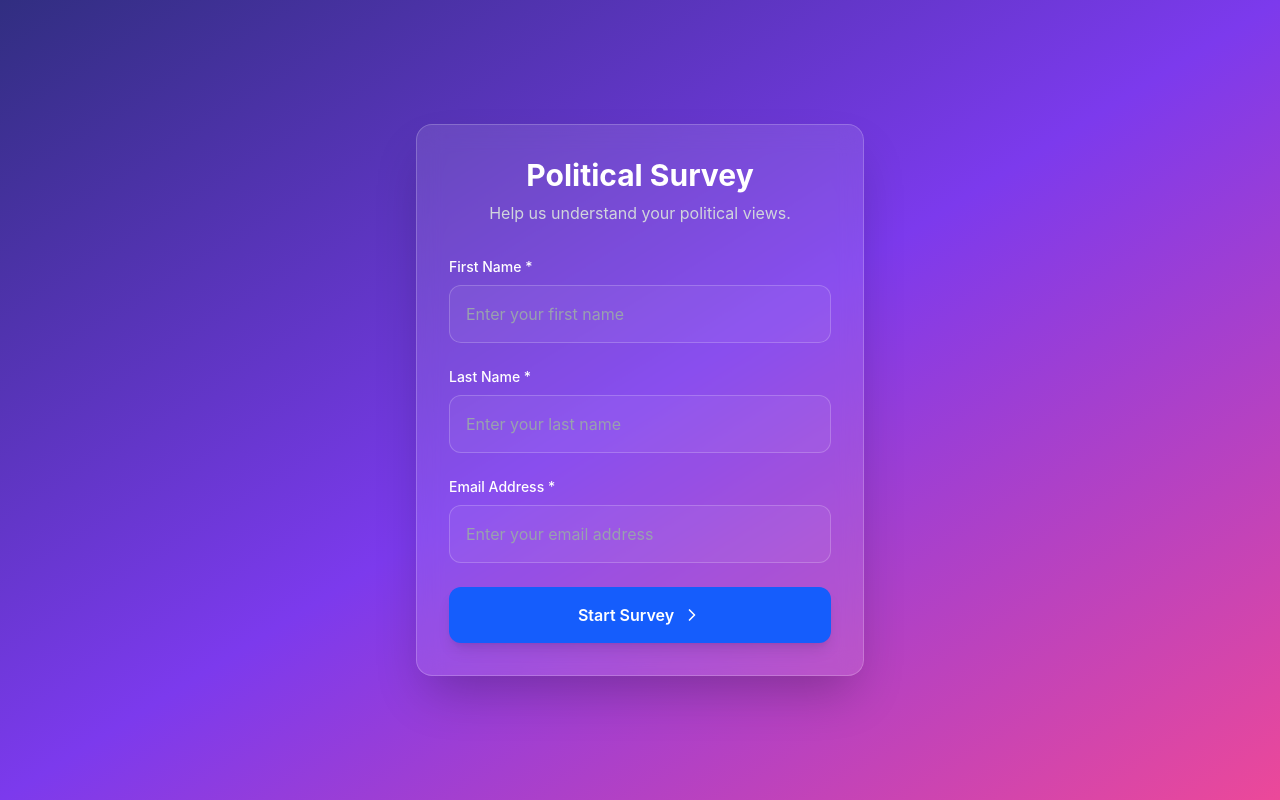
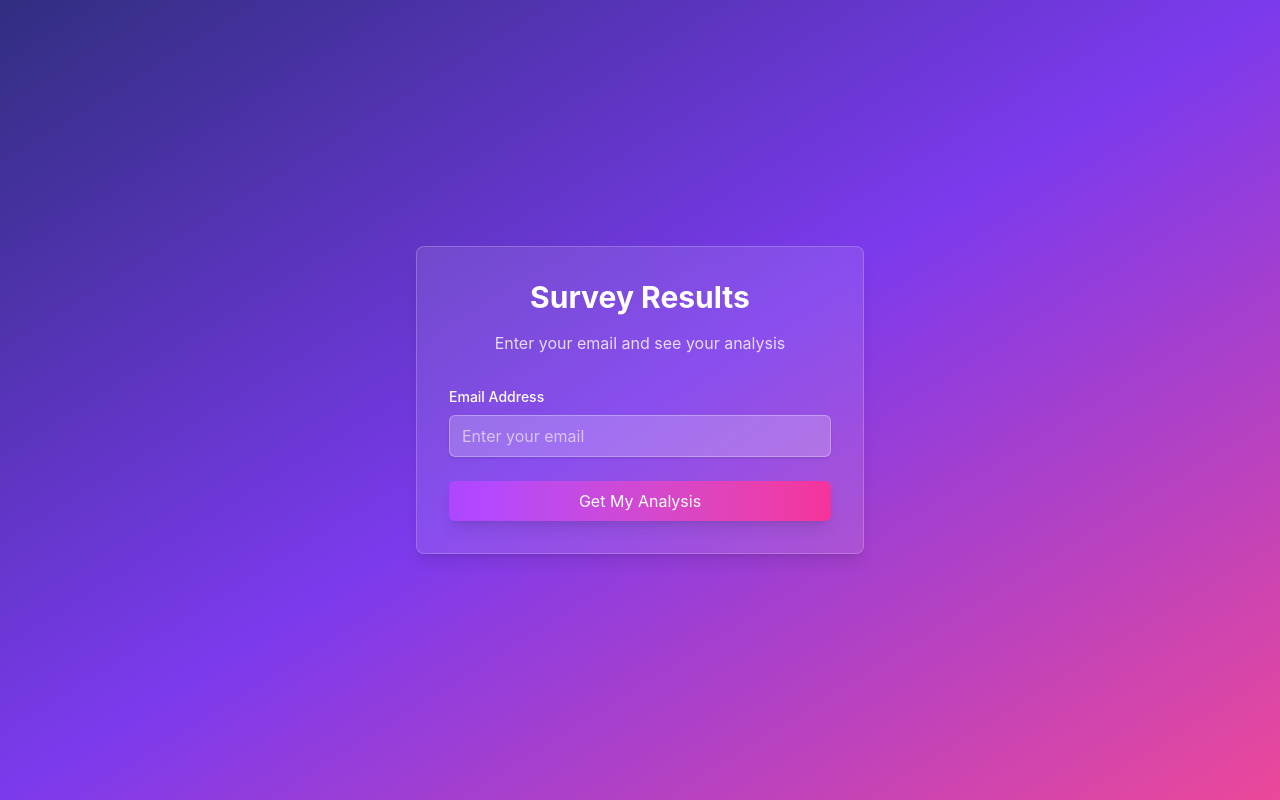
Before and after one commit to jackfan108/survey, a React (Vite) app: page /results in a window 1280 px wide. Built offline with nearby package versions, Linux system fonts and the light colour scheme; no server answers; the database is empty.

Commit message:
add results page

```diff
--- a/package.json
+++ b/package.json
@@ -18,6 +18,7 @@
     "postcss": "^8.5.6",
     "react": "^18.3.1",
     "react-dom": "^18.3.1",
+    "react-router-dom": "^6.30.1",
     "tailwindcss": "^4.1.11"
   },
   "devDependencies": {
--- a/src/App.tsx
+++ b/src/App.tsx
@@ -1,8 +1,10 @@
 import { useState, useEffect } from 'react';
+import { BrowserRouter as Router, Routes, Route } from 'react-router-dom';
 import { supabase } from './lib/supabase';
 import { UserInfoForm } from './components/UserInfoForm';
 import { SurveyQuestion } from './components/SurveyQuestion';
 import { CompletionScreen } from './components/CompletionScreen';
+import ResultsPage from './components/ResultsPage';
 
 interface UserInfo {
   firstName: string;
@@ -61,7 +63,6 @@ const SurveyApp = () => {
   };
 
   const handleUserInfoSubmit = () => {
-    // Just move to survey step, don't create survey record yet
     setStep('survey');
   };
 
@@ -82,7 +83,6 @@ const SurveyApp = () => {
     if (currentQuestionIndex < questions.length - 1) {
       setCurrentQuestionIndex(currentQuestionIndex + 1);
     } else {
-      // Complete survey - save everything to database
       completeSurvey();
     }
   };
@@ -99,7 +99,6 @@ const SurveyApp = () => {
     try {
       console.log('Creating survey with user info:', userInfo);
 
-      // Create survey record
       const { data: surveyData, error: surveyError } = await supabase
         .from('surveys')
         .insert([{
@@ -119,7 +118,6 @@ const SurveyApp = () => {
       const surveyId = surveyData[0]?.id;
       console.log('Survey created with ID:', surveyId);
 
-      // Save all answers
       const answerInserts = Object.entries(answers).map(([questionId, answer]) => ({
         survey_id: surveyId,
         question_id: parseInt(questionId),
@@ -187,4 +185,15 @@ const SurveyApp = () => {
   );
 };
 
-export default SurveyApp;
+const App = () => {
+  return (
+    <Router>
+      <Routes>
+        <Route path="/" element={<SurveyApp />} />
+        <Route path="/results" element={<ResultsPage />} />
+      </Routes>
+    </Router>
+  );
+};
+
+export default App;
--- /dev/null
+++ b/src/components/ResultsPage.tsx
@@ -0,0 +1,83 @@
+import { useState } from 'react';
+
+const ResultsPage = () => {
+  const [email, setEmail] = useState('');
+  const [isLoading, setIsLoading] = useState(false);
+  const [message, setMessage] = useState('');
+
+  const handleSubmit = async (e: React.FormEvent) => {
+    e.preventDefault();
+
+    if (!email) {
+      setMessage('Please enter your email address');
+      return;
+    }
+
+    // Basic email validation
+    const emailRegex = /^[^\s@]+@[^\s@]+\.[^\s@]+$/;
+    if (!emailRegex.test(email)) {
+      setMessage('Please enter a valid email address');
+      return;
+    }
+
+    setIsLoading(true);
+    setMessage('');
+
+    try {
+      // TODO: Add logic to fetch and display analysis results
+      setMessage('Analysis will be available soon!');
+    } catch (error) {
+      setMessage('An error occurred. Please try again.');
+    } finally {
+      setIsLoading(false);
+    }
+  };
+
+  return (
+    <div className="h-full w-full flex items-center justify-center p-4 sm:p-6 md:p-8">
+      <div className="w-full max-w-md mx-auto bg-white/10 backdrop-blur-sm rounded-lg shadow-lg border border-white/20 p-6 sm:p-8">
+        <div className="text-center mb-8">
+          <h1 className="text-2xl sm:text-3xl font-bold text-white mb-4">
+            Survey Results
+          </h1>
+          <p className="text-white/80 text-sm sm:text-base">
+            Enter your email and see your analysis
+          </p>
+        </div>
+
+        <form onSubmit={handleSubmit} className="space-y-6">
+          <div>
+            <label htmlFor="email" className="block text-sm font-medium text-white mb-2">
+              Email Address
+            </label>
+            <input
+              type="email"
+              id="email"
+              value={email}
+              onChange={(e) => setEmail(e.target.value)}
+              placeholder="Enter your email"
+              className="w-full px-3 py-2 bg-white/20 border border-white/30 rounded-md shadow-sm text-white placeholder-white/60 focus:outline-none focus:ring-2 focus:ring-white/50 focus:border-white/50 transition-colors"
+              disabled={isLoading}
+            />
+          </div>
+
+          <button
+            type="submit"
+            disabled={isLoading}
+            className="w-full bg-gradient-to-r from-purple-500 to-pink-500 text-white py-2 px-4 rounded-md hover:from-purple-600 hover:to-pink-600 focus:outline-none focus:ring-2 focus:ring-purple-400 focus:ring-offset-2 focus:ring-offset-transparent disabled:opacity-50 disabled:cursor-not-allowed transition-all shadow-lg"
+          >
+            {isLoading ? 'Loading...' : 'Get My Analysis'}
+          </button>
+
+          {message && (
+            <div className={`text-center text-sm ${message.includes('error') || message.includes('Please') ? 'text-red-300' : 'text-green-300'}`}>
+              {message}
+            </div>
+          )}
+        </form>
+      </div>
+    </div>
+  );
+};
+
+export default ResultsPage;
```
Also changed, not shown: 1 other file (tests, documents, lock files or other folders).
